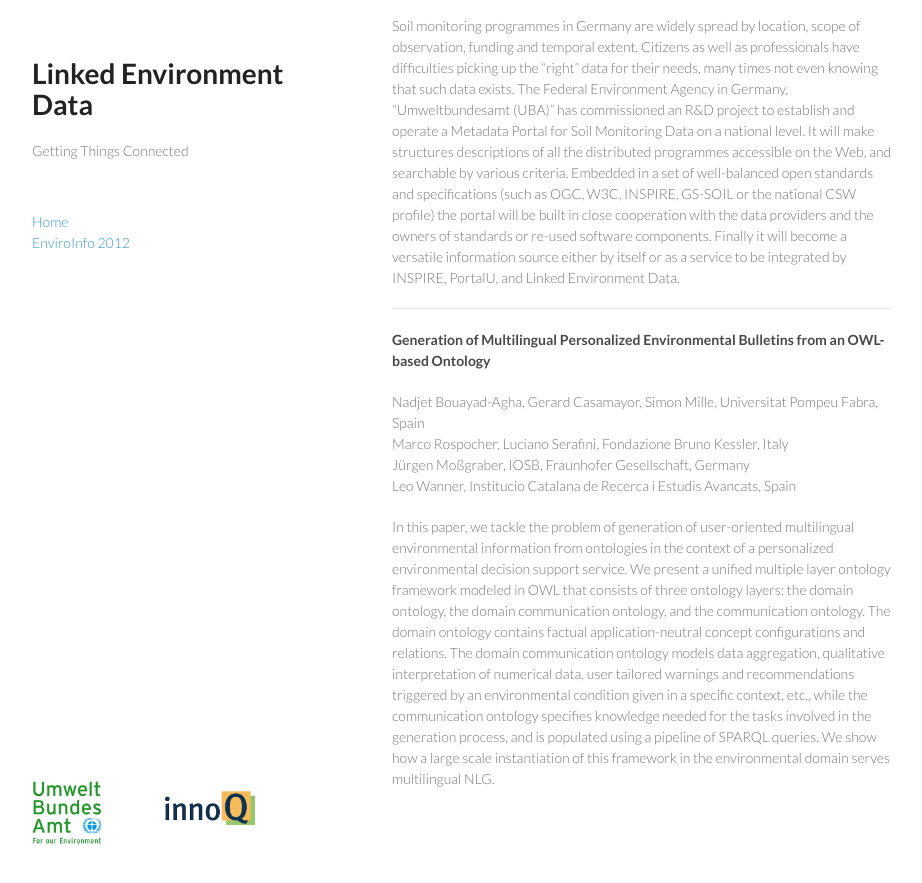
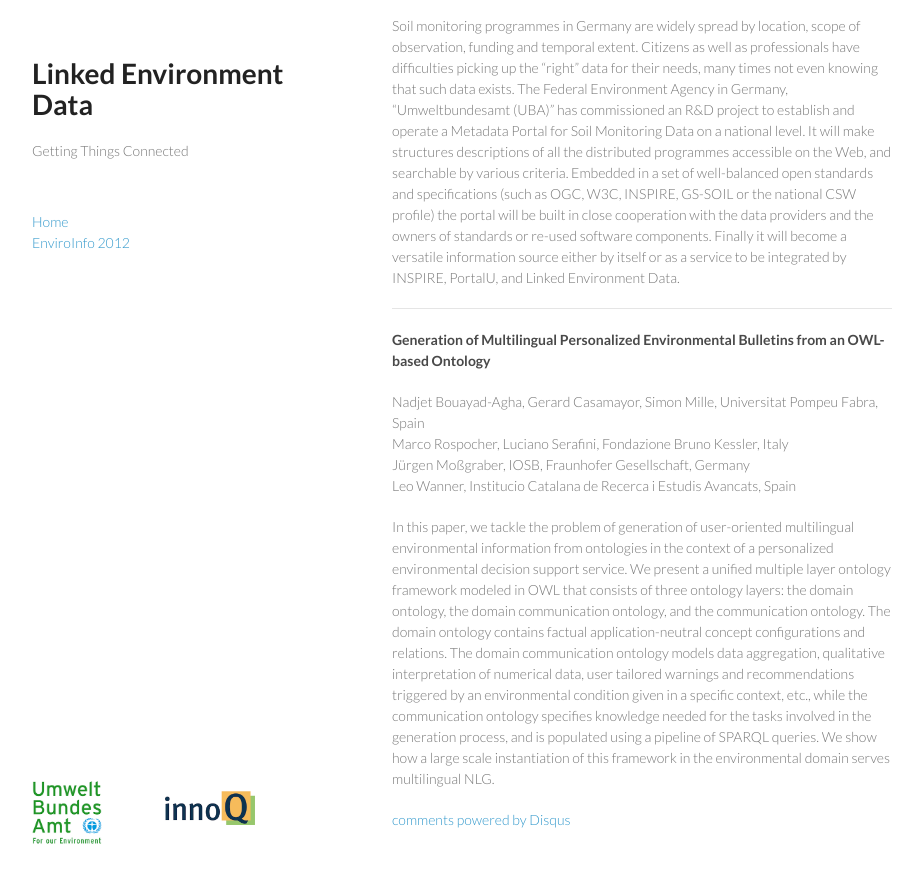
Before and after one commit to innoq/led, a Jekyll site: the page built from _posts/2012-08-21-enviroinfo2012.md, in a window 1280 px wide and 900 px high, scrolled down 4392 px. Shown: the top 883 px of the window, without its empty margins (178-1100 px from the left). Built offline with Jekyll 4.4.1, drawn with Linux system fonts in a browser that asks for light colours; comment, search, counter and statistics services are not loaded; before the commit the page ends 5251 px from its top, so only the background shows below that; some of the changed lines change nothing that is shown.

Commit message:
added disqus comments

```diff
--- a/_posts/2012-08-21-enviroinfo2012.md
+++ b/_posts/2012-08-21-enviroinfo2012.md
@@ -188,3 +188,18 @@
 given in a specific context, etc., while the communication ontology specifies knowledge needed for the tasks involved
 in the generation process, and is populated using a pipeline of SPARQL queries. We show how a large scale
 instantiation of this framework in the environmental domain serves multilingual NLG.
+
+<div id="disqus_thread"></div>
+<script type="text/javascript">
+    /* * * CONFIGURATION VARIABLES: EDIT BEFORE PASTING INTO YOUR WEBPAGE * * */
+    var disqus_shortname = 'linkedenvironmentdata'; // required: replace example with your forum shortname
+
+    /* * * DON'T EDIT BELOW THIS LINE * * */
+    (function() {
+        var dsq = document.createElement('script'); dsq.type = 'text/javascript'; dsq.async = true;
+        dsq.src = 'http://' + disqus_shortname + '.disqus.com/embed.js';
+        (document.getElementsByTagName('head')[0] || document.getElementsByTagName('body')[0]).appendChild(dsq);
+    })();
+</script>
+<noscript>Please enable JavaScript to view the <a href="http://disqus.com/?ref_noscript">comments powered by Disqus.</a></noscript>
+<a href="http://disqus.com" class="dsq-brlink">comments powered by <span class="logo-disqus">Disqus</span></a>
```
